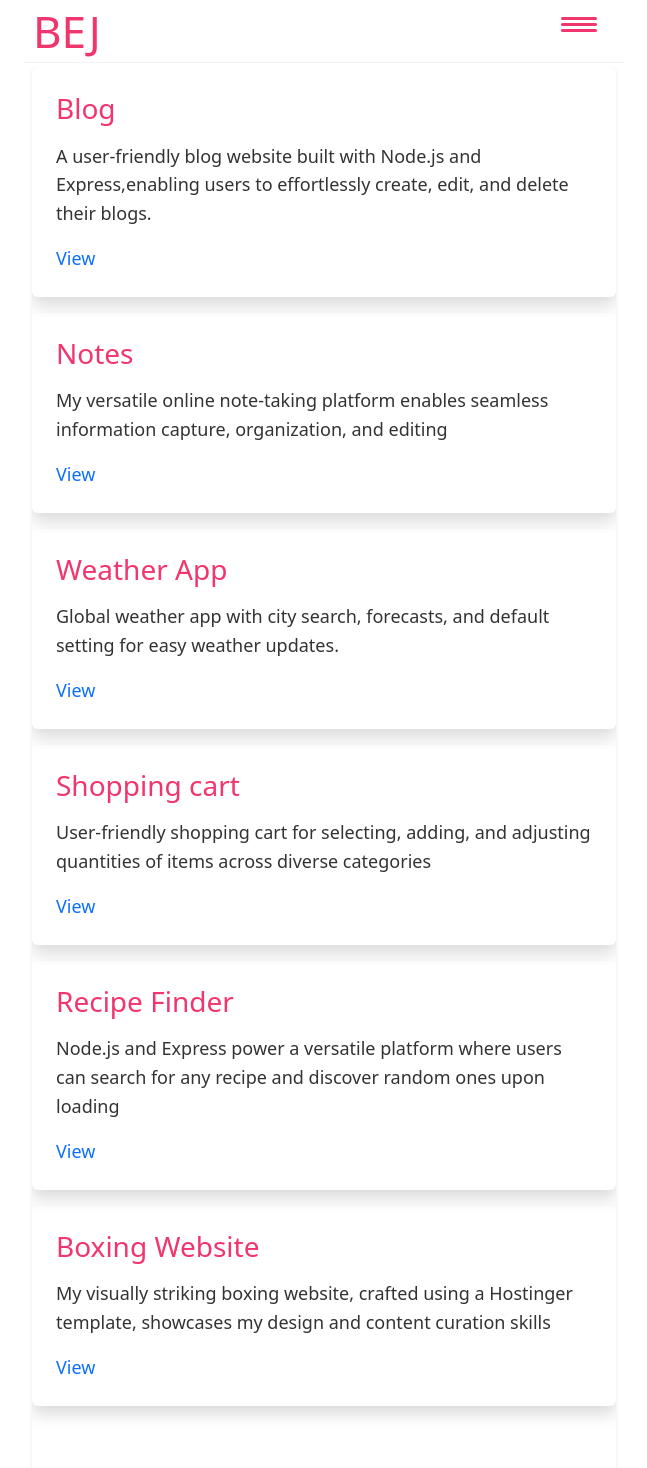
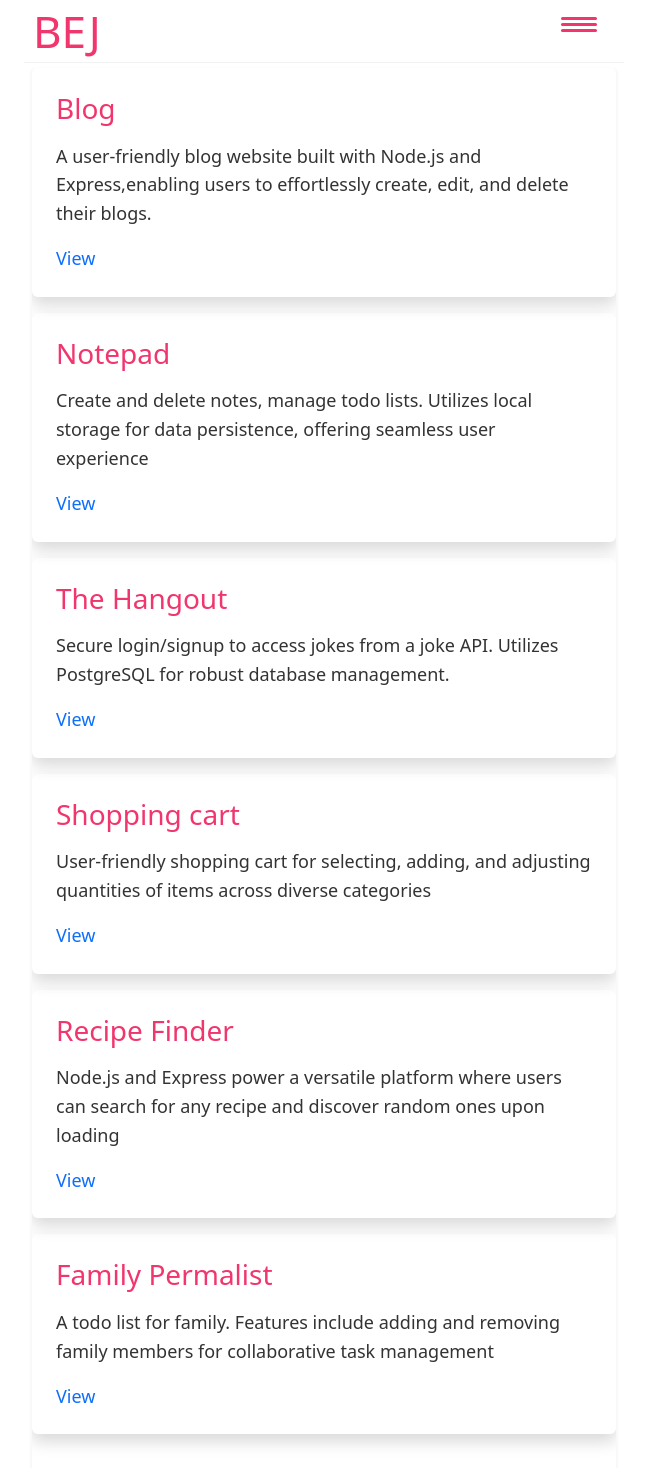
Before and after one commit to BongominErickJuma/portfolio-website, a React (Create React App) app: page /portfolio-website/projects in a window 1280 px wide. Shown: the top 1468 px of the page, without its empty margins (316-963 px from the left). Built offline with nearby package versions, Linux system fonts and the light colour scheme.

Commit message:
updated items

```diff
--- a/src/Components/Project/ProjectItems.js
+++ b/src/Components/Project/ProjectItems.js
@@ -8,17 +8,17 @@ const projectItems = [
   },
   {
     id: 2,
-    title: "Notes",
+    title: "Notepad",
     description:
-      "My versatile online note-taking platform enables seamless information capture, organization, and editing",
-    url: "https://bongominerickjuma.github.io/notes-taker/",
+      "Create and delete notes, manage todo lists. Utilizes local storage for data persistence, offering seamless user experience",
+    url: "https://bongominerickjuma.github.io/notepad/",
   },
   {
     id: 3,
-    title: "Weather App",
+    title: "The Hangout",
     description:
-      "Global weather app with city search, forecasts, and default setting for easy weather updates.",
-    url: "https://bongominerickjuma.github.io/weather/",
+      "  Secure login/signup to access jokes from a joke API. Utilizes PostgreSQL for robust database management.",
+    url: "https://thehangout.onrender.com",
   },
   {
     id: 4,
@@ -36,10 +36,10 @@ const projectItems = [
   },
   {
     id: 6,
-    title: "Boxing Website",
+    title: "Family Permalist",
     description:
-      "My visually striking boxing website, crafted using a Hostinger template, showcases my design and content curation skills",
-    url: "https://bongominerickjuma.github.io/bronX/index.html",
+      " A todo list for family. Features include adding and removing family members for collaborative task management",
+    url: "https://family-permalist.onrender.com/",
   },
 ];
 export default projectItems;
```
